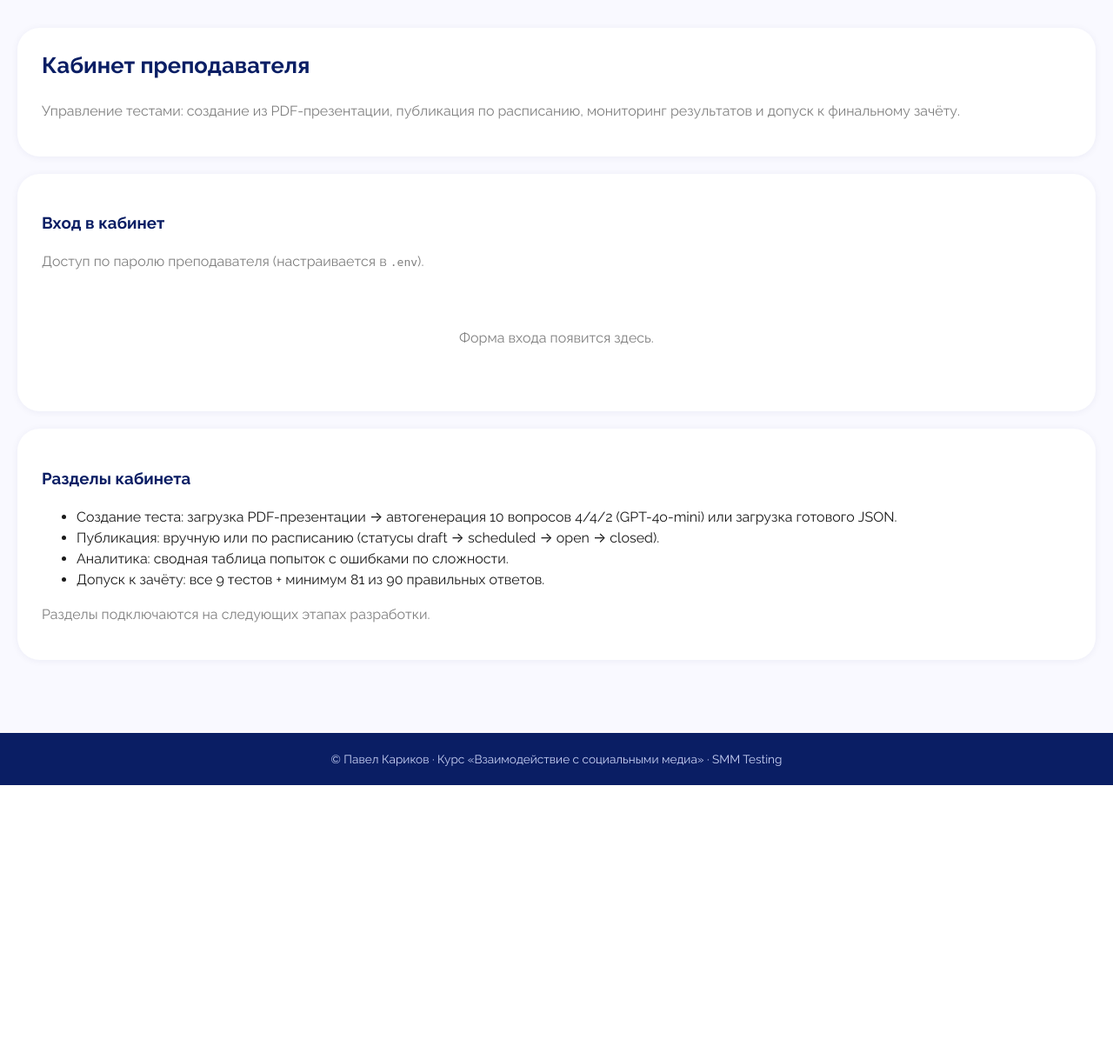
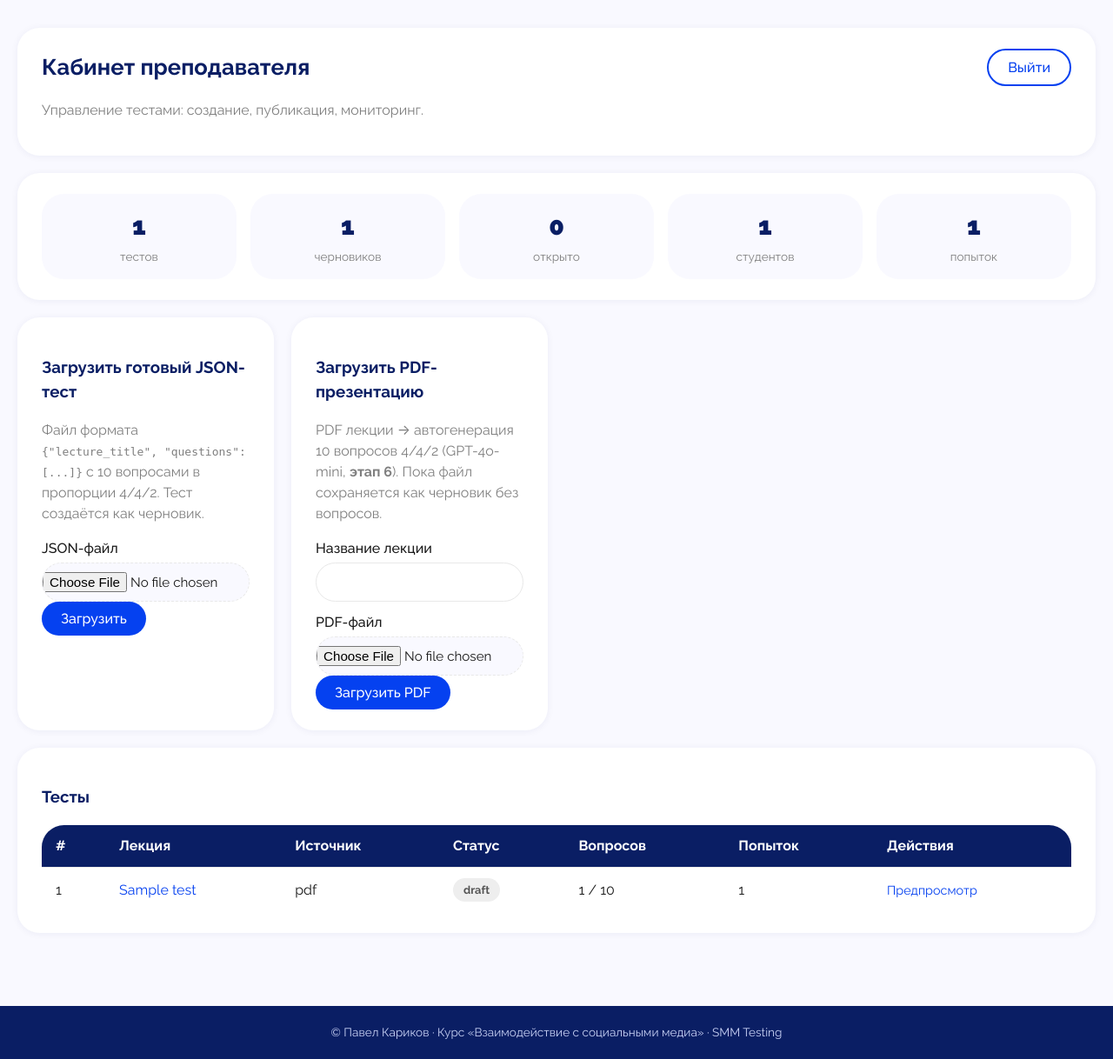
Before and after one commit to PavelKoff2025/SMM_Testing, a FastAPI app: page /teacher in a window 1280 px wide. Shown: the part 58-1276 px from the top of the page at 87% size. Before the commit the page ends 961 px from the top, so only its background shows below. Run offline with FastAPI, Linux system fonts and the light colour scheme; the visitor is signed in with stand-in values (Sample User, id 1); tables that the repository leaves empty hold one stand-in row (values such as "Sample post").

Commit message:
День 5: кабинет преподавателя — авторизация, дашборд, загрузка теста (Этап 5)
- app/routers/teacher.py: вход по паролю (TEACHER_PASSWORD, hmac.compare_digest),
  дашборд со статистикой, загрузка готового JSON и PDF-презентации (гибрид),
  предпросмотр вопросов, ручная публикация (open/close)
- app/services/test_loader.py: выделен load_test_from_data(data, db),
  load_test_from_file — обёртка (общая логика для seed и веб-формы)
- teacher.html: переписан (форма входа + дашборд); новый teacher_test.html (предпросмотр)
- main.py: подключён роутер преподавателя, убрана inline-заглушка /teacher
- style.css: alert-success, stat-row, file-input, option-correct, btn:disabled
- защита: session["teacher"], helper _require_teacher; flash через сессию
- открыть тест можно только при 10 вопросах (защита от публикации незавершённого PDF)

Проверено end-to-end: вход (неверный/верный пароль), защита роутов без входа,
загрузка JSON (создан/дубль/битый), загрузка PDF (draft без вопросов),
open/close, отказ открыть тест без 10 вопросов, открытые тесты видны студентам.

Co-Authored-By: Claude <noreply@anthropic.com>

```diff
--- a/app/main.py
+++ b/app/main.py
@@ -19,6 +19,7 @@ import config
 import app.models  # noqa: F401  — регистрирует модели в Base.metadata
 from app.database import Base, engine, get_db
 from app.routers import student
+from app.routers import teacher
 from app.services.queries import list_available_tests
 
 app = FastAPI(title="SMM Testing", docs_url="/docs")
@@ -34,8 +35,9 @@ app.mount("/static", StaticFiles(directory=str(Path(__file__).parent / "static")
 # Создаём все таблицы при старте (модели определены на этапе 1).
 Base.metadata.create_all(bind=engine)
 
-# Роуты студента.
+# Роуты студента и преподавателя.
 app.include_router(student.router)
+app.include_router(teacher.router)
 
 
 @app.get("/", response_class=HTMLResponse)
@@ -58,9 +60,3 @@ async def index(request: Request, db: Session = Depends(get_db)):
 async def health():
     """Проверка, что приложение живое."""
     return {"status": "ok"}
-
-
-@app.get("/teacher", response_class=HTMLResponse)
-async def teacher_cabinet(request: Request):
-    """Кабинет преподавателя: управление тестами и аналитика (каркас, Этап 5)."""
-    return templates.TemplateResponse(request, "teacher.html", {"title": "Кабинет преподавателя"})
--- a/app/static/css/style.css
+++ b/app/static/css/style.css
@@ -340,3 +340,58 @@ tr.row-correct td { background: #f4fbf0; }
 tr.row-wrong td { background: #fef5f7; }
 tr.row-correct:hover td { background: #ebf7e3; }
 tr.row-wrong:hover td { background: #fde7ec; }
+
+/* ============================================================
+   Этап 5: кабинет преподавателя
+   ============================================================ */
+
+/* Успешный алерт (в дополнение к alert-error) */
+.alert-success { background: #e7f6e1; color: #2f7a1f; border: 1px solid #bfe3b0; }
+
+/* Полоса статистики на дашборде */
+.stat-row {
+  display: flex;
+  gap: 1rem;
+  flex-wrap: wrap;
+}
+.stat {
+  flex: 1 1 120px;
+  background: var(--misis-bg);
+  border-radius: var(--radius);
+  padding: 1rem;
+  text-align: center;
+}
+.stat-num { display: block; font-size: 1.8rem; font-weight: 900; color: var(--misis-navy); }
+.stat-label { display: block; font-size: .85rem; color: var(--misis-gray); margin-top: .15rem; }
+
+/* Поле загрузки файла */
+input[type="file"] {
+  width: 100%;
+  padding: 10px 0;
+  border: 1px dashed var(--misis-border);
+  border-radius: var(--radius);
+  font-family: inherit;
+  font-size: .95rem;
+  background: var(--misis-bg);
+}
+
+/* Правильный вариант в предпросмотре преподавателя */
+.option.option-correct {
+  border-color: var(--misis-green);
+  background: #e7f6e1;
+  font-weight: 600;
+}
+.opt-marker {
+  flex: 0 0 auto;
+  width: 1.4rem;
+  text-align: center;
+  font-weight: 700;
+  color: var(--misis-green);
+}
+
+/* Кнопка disabled */
+.btn:disabled { opacity: .5; cursor: not-allowed; }
+.btn-success:disabled:hover { background: var(--misis-green); color: #fff; }
+
+/* Ссылки действий в таблице */
+.action-links a { font-size: .9rem; }
--- a/app/templates/teacher.html
+++ b/app/templates/teacher.html
@@ -2,28 +2,102 @@
 {% block title %}Кабинет преподавателя{% endblock %}
 
 {% block content %}
+
+{% if not teacher %}
+{# === Форма входа === #}
 <section class="card">
-  <h2>Кабинет преподавателя</h2>
-  <p class="muted">Управление тестами: создание из PDF-презентации, публикация по расписанию, мониторинг результатов и допуск к финальному зачёту.</p>
+  <h2>Вход в кабинет преподавателя</h2>
+  <p class="muted">Доступ по паролю преподавателя (настраивается в <code>.env</code>, переменная <code>TEACHER_PASSWORD</code>).</p>
+
+  {% if error %}<div class="alert alert-error">{{ error }}</div>{% endif %}
+
+  <form method="post" action="/teacher/login" class="form-narrow">
+    <label for="password">Пароль</label>
+    <input type="password" id="password" name="password" required autofocus>
+    <button class="btn" type="submit">Войти</button>
+  </form>
 </section>
 
-<!-- Заглушка: полный кабинет появится на Этапах 5–9 -->
+{% else %}
+{# === Дашборд === #}
 <section class="card">
-  <h3>Вход в кабинет</h3>
-  <p class="muted">Доступ по паролю преподавателя (настраивается в <code>.env</code>).</p>
-  <div class="empty">
-    <p>Форма входа появится здесь.</p>
+  <div class="row">
+    <h2 style="margin:0">Кабинет преподавателя</h2>
+    <span class="spacer"></span>
+    <form method="post" action="/teacher/logout" style="margin:0">
+      <button class="btn btn-outline" type="submit">Выйти</button>
+    </form>
+  </div>
+  <p class="muted">Управление тестами: создание, публикация, мониторинг.</p>
+</section>
+
+{% if flash %}<div class="alert alert-success">{{ flash }}</div>{% endif %}
+{% if error %}<div class="alert alert-error">{{ error }}</div>{% endif %}
+
+{# Статистика #}
+<section class="card">
+  <div class="stat-row">
+    <div class="stat"><span class="stat-num">{{ stats.tests_total }}</span><span class="stat-label">тестов</span></div>
+    <div class="stat"><span class="stat-num">{{ stats.draft }}</span><span class="stat-label">черновиков</span></div>
+    <div class="stat"><span class="stat-num">{{ stats.open }}</span><span class="stat-label">открыто</span></div>
+    <div class="stat"><span class="stat-num">{{ stats.students }}</span><span class="stat-label">студентов</span></div>
+    <div class="stat"><span class="stat-num">{{ stats.attempts }}</span><span class="stat-label">попыток</span></div>
   </div>
 </section>
 
+{# Загрузка теста — две формы #}
+<div class="card-grid">
+  <section class="card">
+    <h3>Загрузить готовый JSON-тест</h3>
+    <p class="muted">Файл формата <code>{"lecture_title", "questions": [...]}</code> с 10 вопросами в пропорции 4/4/2. Тест создаётся как черновик.</p>
+    <form method="post" action="/teacher/upload/json" enctype="multipart/form-data">
+      <label for="json_file">JSON-файл</label>
+      <input type="file" id="json_file" name="file" accept=".json" required>
+      <button class="btn" type="submit">Загрузить</button>
+    </form>
+  </section>
+
+  <section class="card">
+    <h3>Загрузить PDF-презентацию</h3>
+    <p class="muted">PDF лекции → автогенерация 10 вопросов 4/4/2 (GPT-4o-mini, <strong>этап 6</strong>). Пока файл сохраняется как черновик без вопросов.</p>
+    <form method="post" action="/teacher/upload/pdf" enctype="multipart/form-data">
+      <label for="pdf_title">Название лекции</label>
+      <input type="text" id="pdf_title" name="lecture_title" required maxlength="255">
+      <label for="pdf_file">PDF-файл</label>
+      <input type="file" id="pdf_file" name="file" accept=".pdf" required>
+      <button class="btn" type="submit">Загрузить PDF</button>
+    </form>
+  </section>
+</div>
+
+{# Список тестов #}
 <section class="card">
-  <h3>Разделы кабинета</h3>
-  <ul>
-    <li>Создание теста: загрузка PDF-презентации → автогенерация 10 вопросов 4/4/2 (GPT-4o-mini) или загрузка готового JSON.</li>
-    <li>Публикация: вручную или по расписанию (статусы draft → scheduled → open → closed).</li>
-    <li>Аналитика: сводная таблица попыток с ошибками по сложности.</li>
-    <li>Допуск к зачёту: все 9 тестов + минимум 81 из 90 правильных ответов.</li>
-  </ul>
-  <p class="muted">Разделы подключаются на следующих этапах разработки.</p>
+  <h3>Тесты</h3>
+  {% if tests %}
+  <table>
+    <thead>
+      <tr><th>#</th><th>Лекция</th><th>Источник</th><th>Статус</th><th>Вопросов</th><th>Попыток</th><th>Действия</th></tr>
+    </thead>
+    <tbody>
+      {% for t in tests %}
+      <tr>
+        <td>{{ t.id }}</td>
+        <td><a href="/teacher/test/{{ t.id }}">{{ t.lecture_title }}</a></td>
+        <td>{{ t.source.value }}</td>
+        <td><span class="badge badge-{{ t.status.value }}">{{ t.status.value }}</span></td>
+        <td>{{ t.questions|length }} / {{ questions_per_test }}</td>
+        <td>{{ t._attempts_count }}</td>
+        <td class="action-links">
+          <a href="/teacher/test/{{ t.id }}">Предпросмотр</a>
+        </td>
+      </tr>
+      {% endfor %}
+    </tbody>
+  </table>
+  {% else %}
+  <div class="empty"><p>Тестов пока нет. Загрузите JSON-тест или PDF-презентацию выше.</p></div>
+  {% endif %}
 </section>
+{% endif %}
+
 {% endblock %}
```
Also changed, not shown: app/routers/teacher.py (added, +281 -0 lines), app/services/test_loader.py (+22 -12 lines), app/templates/teacher_test.html (added, +82 -0 lines), README.md.
